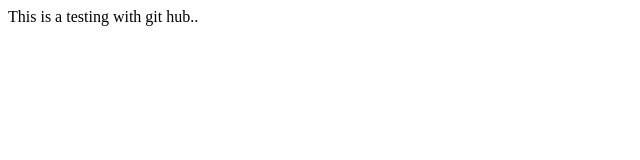
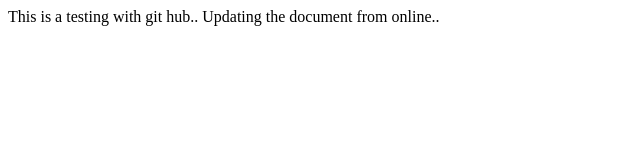
Before and after one commit to asselvakumar/SampleFacts, a plain HTML site: page index.html in a window 1280 px wide. Shown: the whole page, without its empty margins (0-640 px from the left). Drawn offline with Linux system fonts and the light colour scheme.

Commit message:
Update index.html

```diff
--- a/index.html
+++ b/index.html
@@ -1 +1,4 @@
-<body>This is a testing with git hub..</body>
+<body>
+  This is a testing with git hub..
+  Updating the document from online..
+</body>
```
